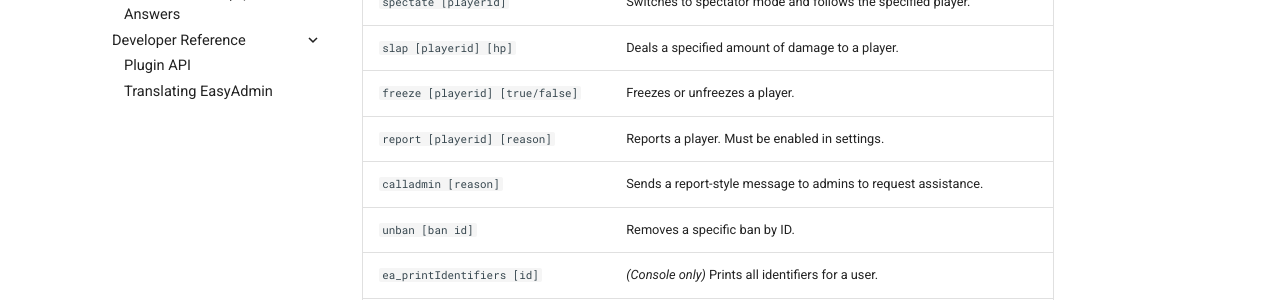
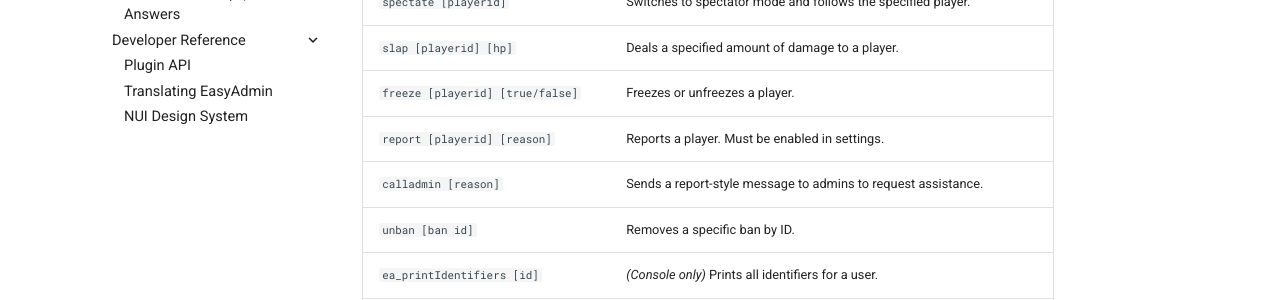
Before and after one commit to Blumlaut/EasyAdmin, an MkDocs documentation site: the page built from docs/docs/commands.md, in a window 1280 px wide and 1259 px high. Shown: the part 649-949 px from the top of the window. Built offline with MkDocs 1.6.1 and Material for MkDocs 9.7.7, drawn with Linux system fonts in a browser that asks for light colours; comment, search, counter and statistics services are not loaded.

Commit message:
Move NUI design system doc to MkDocs site
Moved to docs/docs/nui-design-system.md and added to navigation
under Developer Reference.

```diff
--- a/docs/mkdocs.yml
+++ b/docs/mkdocs.yml
@@ -72,3 +72,4 @@
     - 'Developer Reference':
         - 'plugins.md'
         - 'translating.md'
+        - 'NUI Design System': 'nui-design-system.md'
```
Also changed, not shown: docs/docs/nui-design-system.md (renamed from docs/nui-design-system.md).
